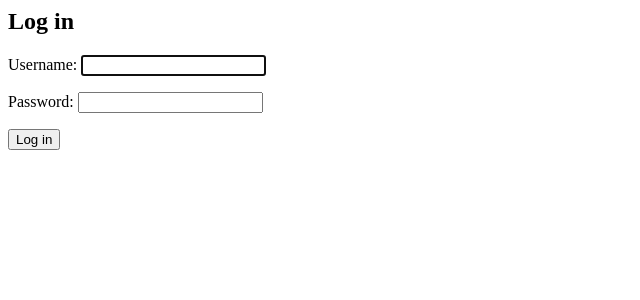
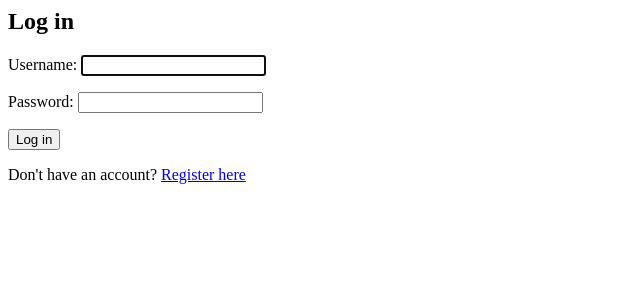
Before and after one commit to MeastroMe/twitter-clone, a Django app: page /accounts/login/ in a window 1280 px wide. Shown: the top 300 px of the page, without its empty margins (0-640 px from the left). Run offline with Django 5.2, Linux system fonts and the light colour scheme.

Commit message:
Fixed the register button on login page

```diff
--- a/templates/registration/login.html
+++ b/templates/registration/login.html
@@ -4,3 +4,5 @@
     {{ form.as_p }}
     <button type="submit">Log in</button>
 </form>
+
+<p>Don't have an account? <a href="{% url 'register' %}">Register here</a></p>
```
